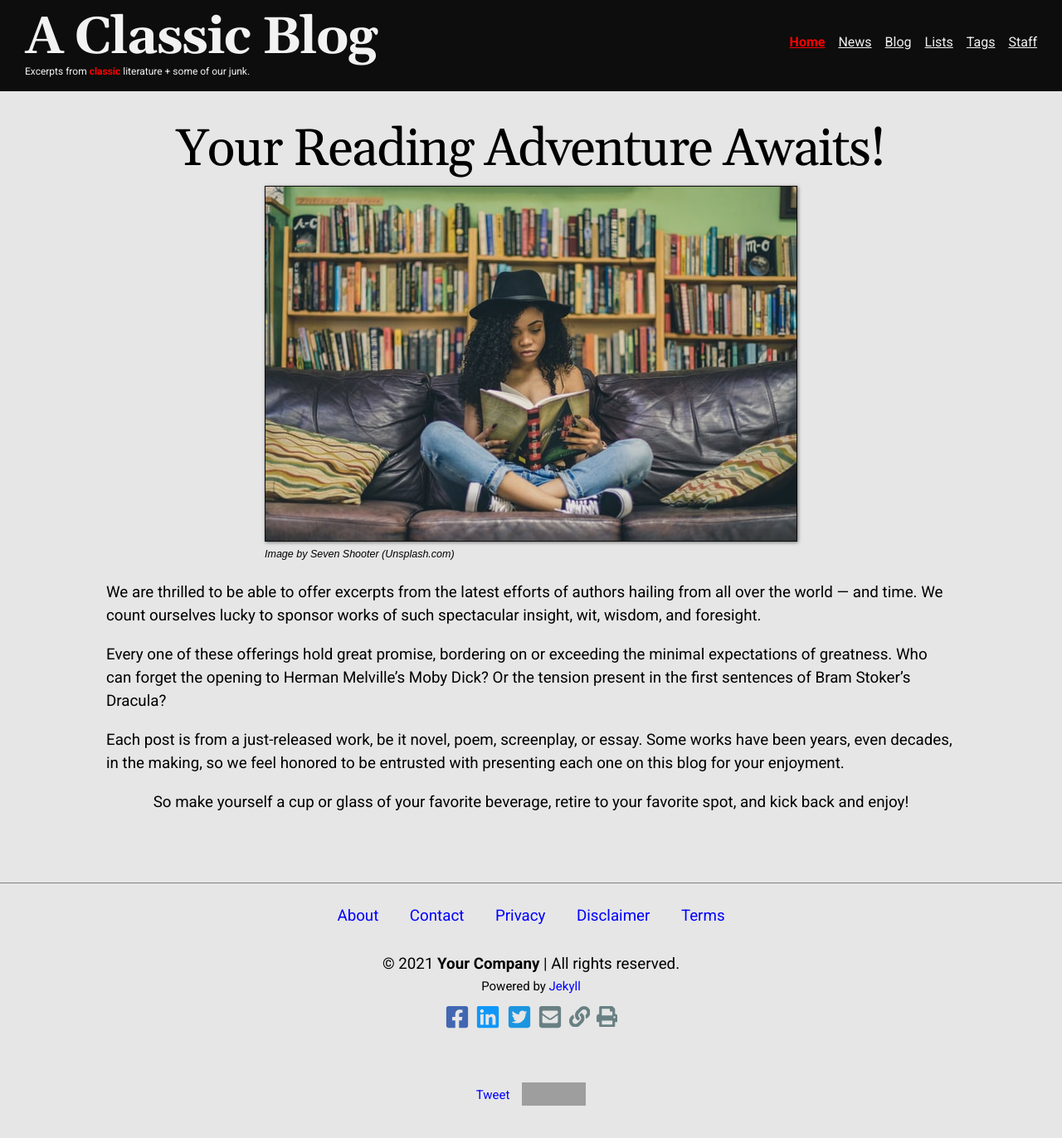
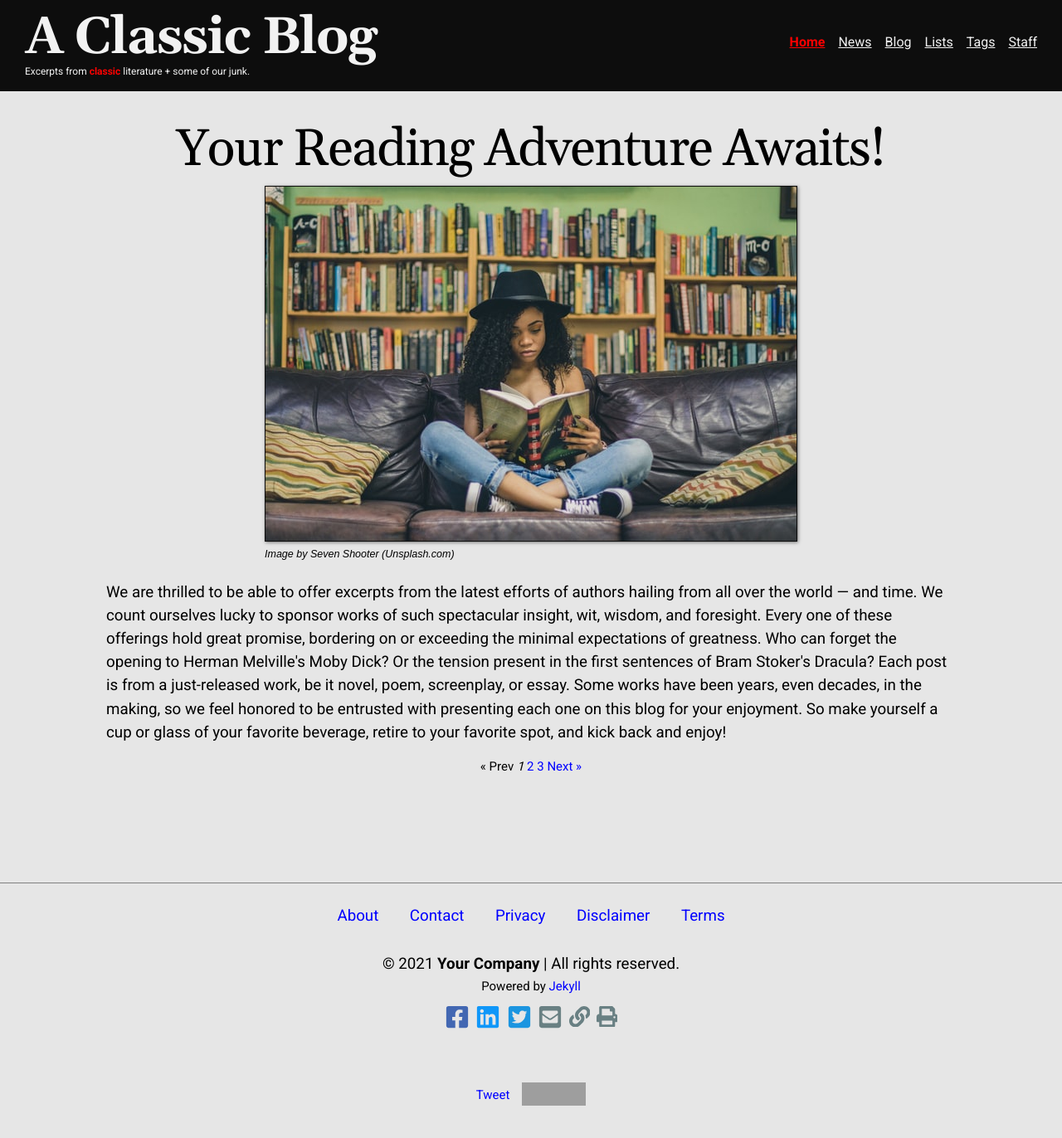
Before and after one commit to jsherling/classic-blog, a Jekyll site: the page built from index.html, in a window 1280 px wide and 1397 px high. Shown: the top 1372 px of the window at 83% size. Built offline with Jekyll 4.4.1, drawn with Linux system fonts in a browser that asks for light colours; the list of posts is cut into pages by our own code; comment, search, counter and statistics services are not loaded; grey boxes are pictures that could not be loaded.

Commit message:
Paginate requires index.html; add pagination to blog

```diff
--- a/_config.yml
+++ b/_config.yml
@@ -19,15 +19,20 @@ collections:
       - hyde.md
     output: true
 
-permalink: /:categories/:title/
+# Misc. settings
 excerpt_separator: <!--more-->
-sass:
-  style: compressed
-include:
-  - _*.html
 google_analytics: 'UA—XXXXXXXX-X' # Add 'JEKYLL_ENV=production' prior to build
 #     command if deploying on platform other than GitHub
 #     e.g., JEKYLL_ENV=production bundle exec jekyll build
+include:
+  - _*.html
+permalink: /:categories/:title/
+sass:
+  style: compressed
+
+# Pagination
+paginate: 5
+paginate_path: /blog/page:num/
 
 # Build settings
 plugins:
@@ -41,5 +46,6 @@ defaults:
     values:
       image: true
 
+# GitHub
 repository: jsherling/classic-blog
 github: [metadata]
--- a/_includes/head.html
+++ b/_includes/head.html
@@ -5,7 +5,7 @@
   <link rel="stylesheet" media="screen" href="{{ site.baseurl }}/assets/css/main.css">
   <link rel="stylesheet" media="print" href="{{ site.baseurl }}/assets/css/print.css">
   <link rel="icon" type="image/png" href="{{ site.baseurl }}/favicon.ico">
-  {% seo %}
+  {% seo title=false %}
   {% if site.google_analytics and jekyll.environment == 'production' %}
   {% include analytics.html %}
   {% endif %}
--- /dev/null
+++ b/_includes/pagination.html
@@ -0,0 +1,30 @@
+<!-- Pagination links -->
+{% if paginator.total_pages > 1 %}
+<section class="pagination">
+  {% if paginator.previous_page %}
+  <a href="{{ paginator.previous_page_path | relative_url }}" class="previous">
+    &laquo; Prev
+  </a>
+  {% else %}
+  <span class="previous">&laquo; Prev</span>
+  {% endif %}
+
+  {% for page in (1..paginator.total_pages) %}
+    {% if page == paginator.page %}
+      <em  class="page_number">{{ page }}</em>
+    {% elsif page == 1 %}
+      <a href="{{ '/' | relative_url }}">{{ page }}</a>
+    {% else %}
+      <a href="{{ site.paginate_path | relative_url | replace: ':num', page }}">
+        {{ page }}
+      </a>
+    {% endif %}
+  {% endfor %}
+
+  {% if paginator.next_page %}
+  <a href="{{ paginator.next_page_path }}" class="next">Next &raquo;</a>
+  {% else %}
+  <span class="next ">Next &raquo;</span>
+  {% endif %}
+</section>
+{% endif %}
--- a/blog.html
+++ b/blog.html
@@ -30,4 +30,5 @@ title: Latest Posts
       </p>
     </li>
   {% endfor %}
+  {% include pagination.html %}
 </ul>
--- /dev/null
+++ b/index.html
@@ -0,0 +1,27 @@
+---
+layout: static-pages
+title: Your Reading Adventure Awaits!
+alt-text: "Woman on couch reading a book"
+image-name: "Image by Seven Shooter (Unsplash.com)"
+image-location: "/assets/images/reader.jpg"
+---
+<p>
+  We are thrilled to be able to offer excerpts from the latest efforts of
+  authors hailing from all over the world &mdash; and time. We count ourselves lucky
+  to sponsor works of such spectacular insight, wit, wisdom, and foresight.
+
+  Every one of these offerings hold great promise, bordering on or exceeding the
+  minimal expectations of greatness. Who can forget the opening to Herman
+  Melville's Moby Dick? Or the tension present in the first sentences of Bram
+  Stoker's Dracula?
+
+  Each post is from a just-released work, be it novel, poem, screenplay, or
+  essay. Some works have been years, even decades, in the making, so we feel
+  honored to be entrusted with presenting each one on this blog for your
+  enjoyment.
+
+  So make yourself a cup or glass of your favorite beverage, retire to your
+  favorite spot, and kick back and enjoy!
+</p>
+
+{% include pagination.html %}
--- a/index.md
+++ /dev/null
@@ -1,23 +0,0 @@
----
-layout: static-pages
-title: Your Reading Adventure Awaits!
-alt-text: "Woman on couch reading a book"
-image-name: "Image by Seven Shooter (Unsplash.com)"
-image-location: "/assets/images/reader.jpg"
----
-
-We are thrilled to be able to offer excerpts from the latest efforts of authors
-hailing from all over the world &mdash; and time. We count ourselves lucky to
-sponsor works of such spectacular insight, wit, wisdom, and foresight.
-
-Every one of these offerings hold great promise, bordering on or exceeding the
-minimal expectations of greatness. Who can forget the opening to Herman
-Melville's Moby Dick? Or the tension present in the first sentences of Bram
-Stoker's Dracula?
-
-Each post is from a just-released work, be it novel, poem, screenplay, or essay.
-Some works have been years, even decades, in the making, so we feel honored to
-be entrusted with presenting each one on this blog for your enjoyment.
-
-So make yourself a cup or glass of your favorite beverage, retire to your
-favorite spot, and kick back and enjoy!
```
